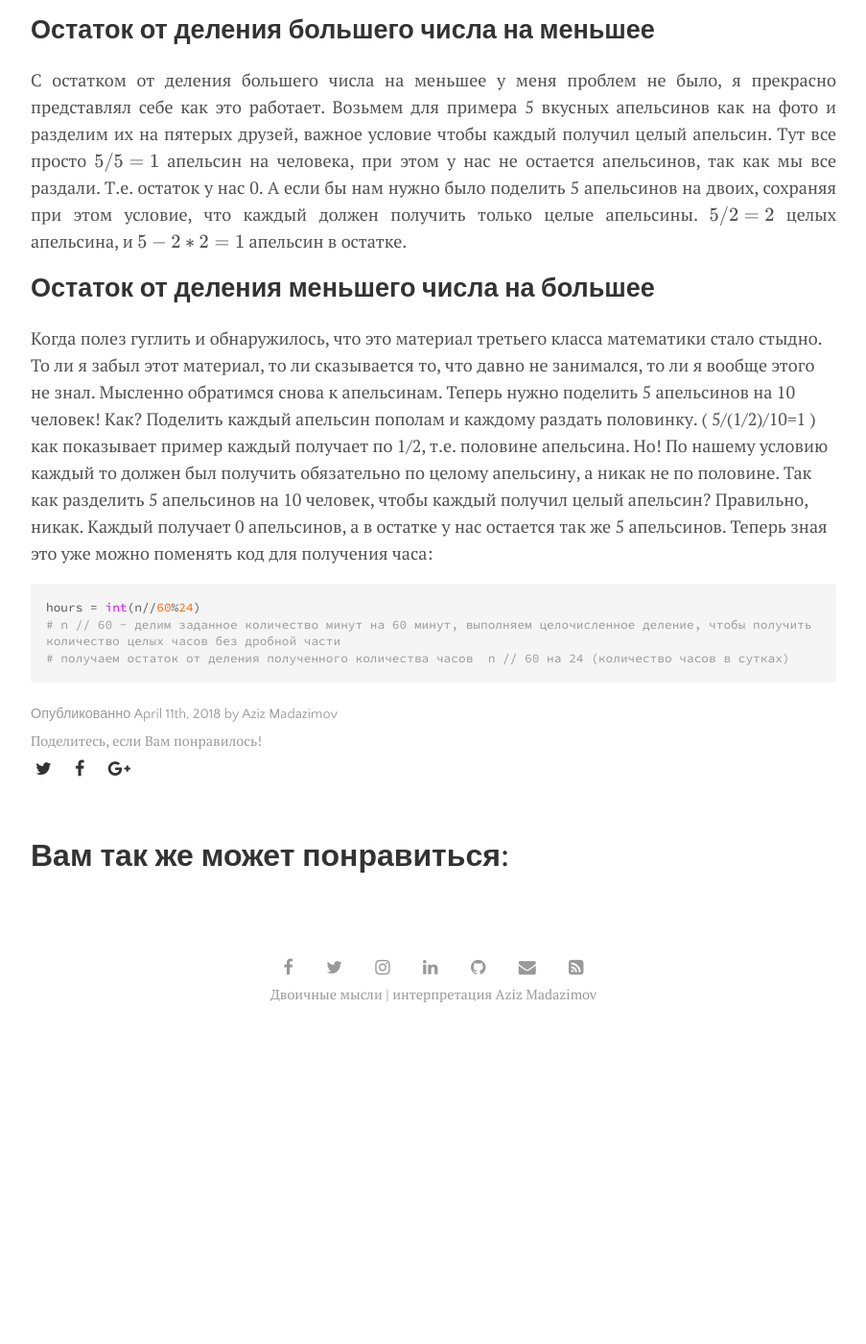
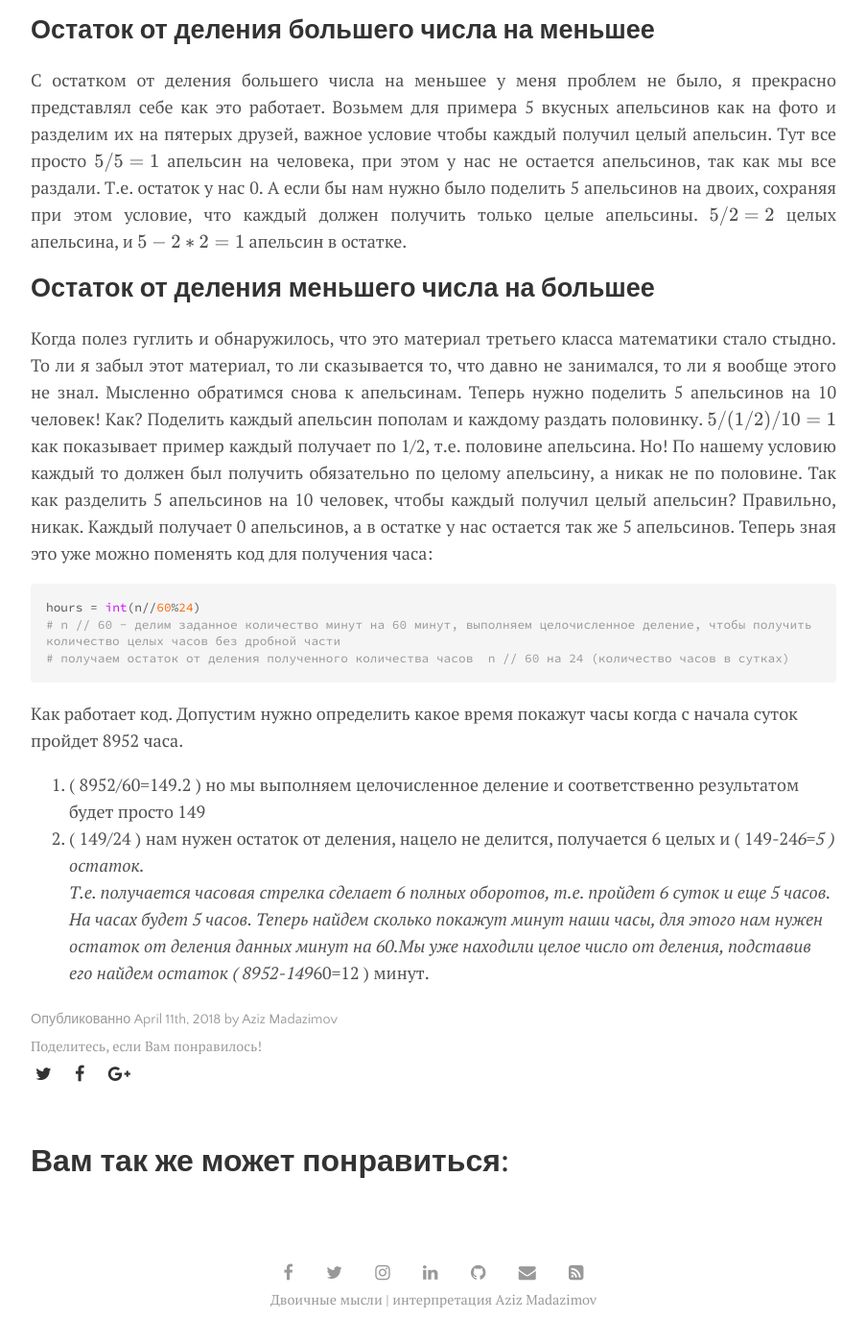
Before and after one commit to madazimov/madazimov.github.io, a Jekyll site: the page built from _posts/2018-04-11-ostatok-ot-deleniya.md, in a window 1280 px wide and 1400 px high, scrolled down 1318 px. Shown: the whole window at 96% size, without its empty margins (188-1091 px from the left). Built offline with Jekyll 4.4.1, drawn with Linux system fonts in a browser that asks for light colours; formulas are drawn with MathJax 3; before the commit the page ends 2400 px from its top, so only the background shows below that.

Commit message:
Update 2018-04-11-ostatok-ot-deleniya.md

````diff
--- a/_posts/2018-04-11-ostatok-ot-deleniya.md
+++ b/_posts/2018-04-11-ostatok-ot-deleniya.md
@@ -26,9 +26,15 @@ print(hours, minutes) # Функцией print() выводим на экран
 С остатком от деления большего числа на меньшее у меня проблем не было, я прекрасно представлял себе как это работает. Возьмем для примера 5 вкусных апельсинов как на фото и разделим их на пятерых друзей, важное условие чтобы каждый получил целый апельсин. Тут все просто \( 5/5=1 \) апельсин на человека, при этом у нас не остается апельсинов, так как мы все раздали. Т.е. остаток у нас 0. А если бы нам нужно было поделить 5 апельсинов на двоих, сохраняя при этом условие, что каждый должен получить только целые апельсины. \( 5/2=2 \) целых апельсина, и \( 5-2*2=1 \) апельсин в остатке.
 </p>
 ## Остаток от деления меньшего числа на большее
+<p align="justify">
 Когда полез гуглить и обнаружилось, что это материал третьего класса математики стало стыдно. То ли я забыл этот материал, то ли сказывается то, что давно не занимался, то ли я вообще этого не знал. Мысленно обратимся снова к апельсинам. Теперь нужно поделить 5 апельсинов на 10 человек! Как? Поделить каждый апельсин пополам и каждому раздать половинку. \( 5/(1/2)/10=1 \) как показывает пример каждый получает по 1/2, т.е. половине апельсина. Но! По нашему условию каждый то должен был получить обязательно по целому апельсину, а никак не по половине. Так как разделить 5 апельсинов на 10 человек, чтобы каждый получил целый апельсин? Правильно, никак. Каждый получает 0 апельсинов, а в остатке у нас остается так же 5 апельсинов. Теперь зная это уже можно поменять код для получения часа:
+</p>
 ```python
 hours = int(n//60%24)
 # n // 60 - делим заданное количество минут на 60 минут, выполняем целочисленное деление, чтобы получить количество целых часов без дробной части
 # получаем остаток от деления полученного количества часов  n // 60 на 24 (количество часов в сутках)
 ```
+Как работает код. Допустим нужно определить какое время покажут часы когда с начала суток пройдет 8952 часа.
+1. \( 8952/60=149.2 \) но мы выполняем целочисленное деление и соответственно результатом будет просто 149
+2. \( 149/24 \) нам нужен остаток от деления, нацело не делится, получается 6 целых и \( 149-24*6=5 \) остаток.
+Т.е. получается часовая стрелка сделает 6 полных оборотов, т.е. пройдет 6 суток и еще 5 часов. На часах будет 5 часов. Теперь найдем сколько покажут минут наши часы, для этого нам нужен остаток от деления данных минут на 60.Мы уже находили целое число от деления, подставив его найдем остаток \( 8952-149*60=12 \) минут.
````
